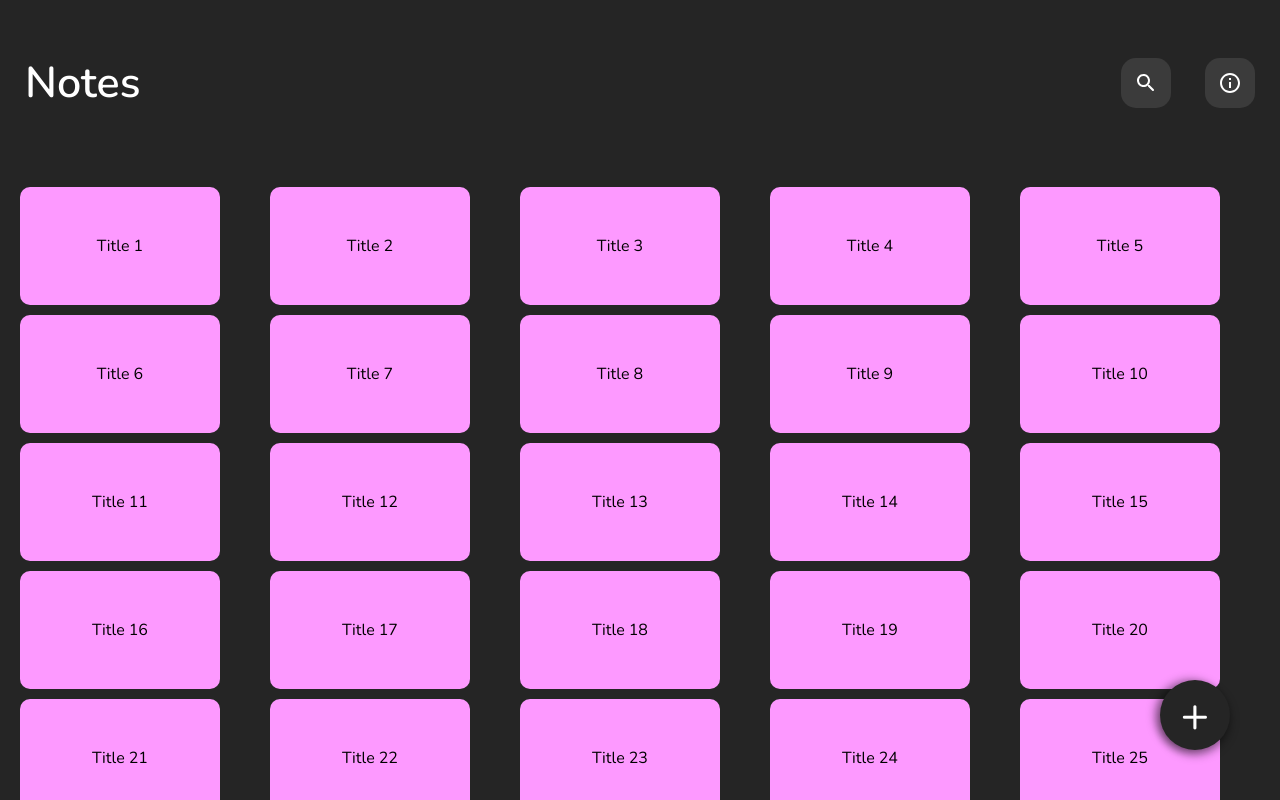
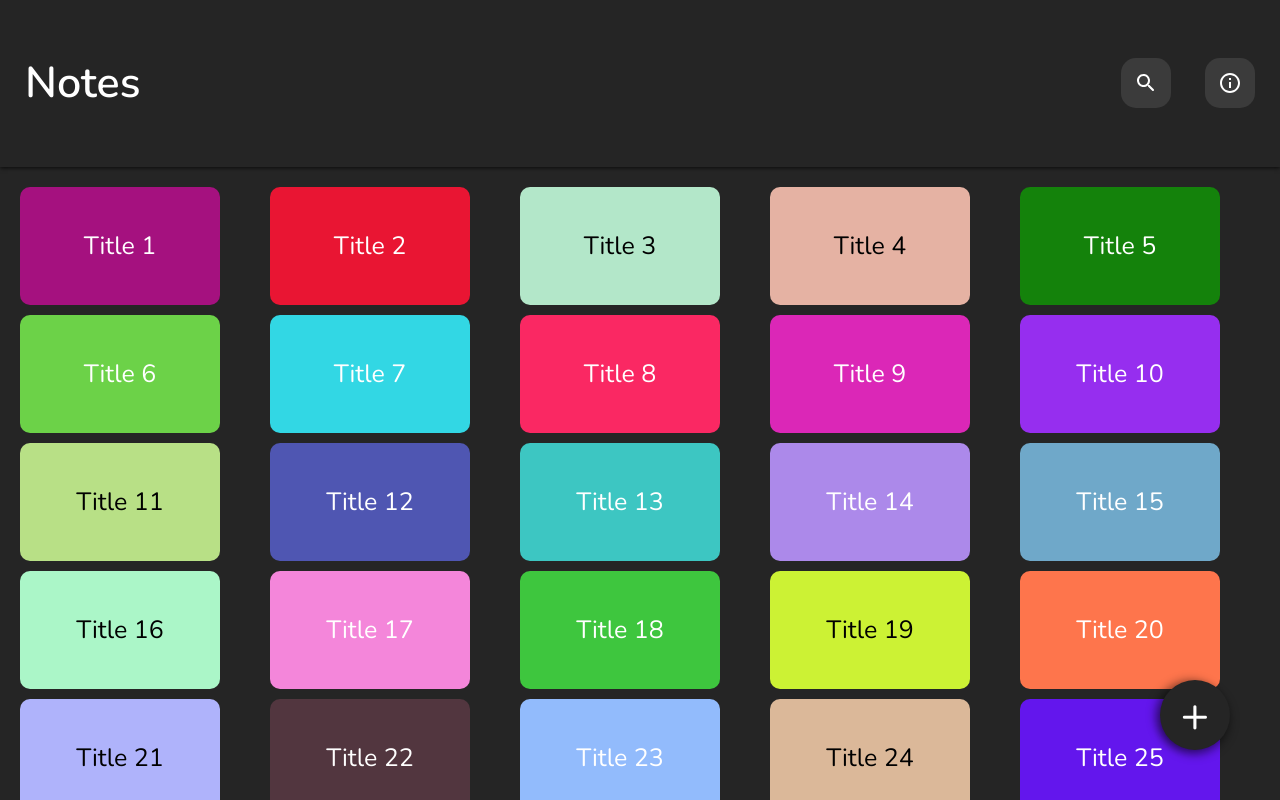
Before and after one commit to RobyJacob/notes-react, a React (Vite) app: page / in a window 1280 px wide. Built offline with nearby package versions, Linux system fonts and the light colour scheme.

Commit message:
move note rendering logic to parent,add random background color with contrasting text color,move empty note to seperate component

```diff
--- a/src/App.jsx
+++ b/src/App.jsx
@@ -1,18 +1,74 @@
-import Footer from "./components/Footer";
 import Header from "./components/Header";
-import Main from "./components/Main";
+import Note from "./components/Note";
 import dummyData from "./dummyData";
 import { useState } from 'react';
 import './styles.css';
+import Footer from "./components/Footer";
+import EmptyNote from "./components/EmptyNote";
 
 export default function App() {
   const [notes, setNotes] = useState(dummyData)
 
+  function generateRandomHexColor() {
+    return `#${Math.floor(Math.random() * 16777215).toString(16).padStart(6, 0).toUpperCase()}`
+  }
+
+  function padZero(str, len) {
+    len = len || 2;
+    let zeros = new Array(len).join('0');
+    return (zeros + str).slice(-len);
+  }
+
+  function invertColor(hex, bw) {
+    if (hex.indexOf('#') === 0) {
+        hex = hex.slice(1);
+    }
+    // convert 3-digit hex to 6-digits.
+    if (hex.length === 3) {
+        hex = hex[0] + hex[0] + hex[1] + hex[1] + hex[2] + hex[2];
+    }
+    if (hex.length !== 6) {
+        throw new Error('Invalid HEX color.');
+    }
+    let r = parseInt(hex.slice(0, 2), 16),
+        g = parseInt(hex.slice(2, 4), 16),
+        b = parseInt(hex.slice(4, 6), 16);
+    if (bw) {
+        // https://stackoverflow.com/a/3943023/112731
+        return (r * 0.299 + g * 0.587 + b * 0.114) > 186
+            ? '#000000'
+            : '#FFFFFF';
+    }
+    // invert color components
+    r = (255 - r).toString(16);
+    g = (255 - g).toString(16);
+    b = (255 - b).toString(16);
+    // pad each with zeros and return
+    return "#" + padZero(r) + padZero(g) + padZero(b);
+  }
+
   return (
     <div className="container">
       <Header />
-      <Main notes={notes}/>
-      {/* <Footer /> */}
+      {
+        notes.length > 0 ?
+        <main>
+          {
+            notes.map(note => {
+              let randomColor = generateRandomHexColor()
+
+              return <Note
+                note={note}
+                color={randomColor}
+                textColor={invertColor(randomColor, true)}
+              />
+            })
+          }
+        </main>
+        :
+        <EmptyNote />
+      }
+      <Footer />
     </div>
   )
 }
--- /dev/null
+++ b/src/components/EmptyNote.jsx
@@ -0,0 +1,8 @@
+export default function EmptyNote() {
+    return (
+        <div className="empty-note">
+            <img src="/src/assets/empty-note-logo.svg" className="empty-note-img"/>
+            <span className="empty-note-txt">Create your first note !</span>
+        </div>
+    )
+}
--- a/src/components/Main.jsx
+++ /dev/null
@@ -1,26 +0,0 @@
-import Footer from "./Footer"
-
-export default function Main(props) {
-    const renderNotes = props.notes.map(note => {
-        return (
-            <div className="note">
-                <span className="note-title">{note.title}</span>
-            </div>
-        )
-    })
-
-    return (
-            <main>
-                {
-                    props.notes.length > 0 ?
-                    renderNotes
-                    :
-                    <div className="empty-note">
-                        <img src="/src/assets/empty-note-logo.svg" className="empty-note-img"/>
-                        <span className="empty-note-txt">Create your first note !</span>
-                    </div>
-                }
-                <Footer />
-            </main>
-    )
-}
--- /dev/null
+++ b/src/components/Note.jsx
@@ -0,0 +1,7 @@
+export default function Note(props) {
+    return (
+        <div className="note" style={{backgroundColor: props.color}}>
+            <span className="note-title" style={{color: props.textColor}}>{props.note.title}</span>
+        </div>
+    )
+}
--- a/src/styles.css
+++ b/src/styles.css
@@ -13,6 +13,7 @@ header {
     display: flex;
     align-items: center;
     padding: 25px;
+    box-shadow: 0px 1px 4px rgba(0, 0, 0, 0.75);
 }
 
 .container {
@@ -68,26 +69,21 @@ main {
     /* border: 2px solid green; */
 }
 
-.note-wrapper {
-    /* display: flex;
-    flex-direction: column; */
-    display: grid;
-    /* align-items: center; */
-    grid-gap: 15px;
-    grid-template-columns: repeat(auto-fit, 200px);
-    /* border: 2px solid red; */
-}
-
 .note {
     display: flex;
-    background-color: #FD99FF;
     border-radius: 10px;
     width: 200px;
     height: 118px;
     justify-content: center;
     align-items: center;
     padding: 20px;
-    /* margin: 0 0 12px 0; */
+}
+
+.note-title {
+    font-style: normal;
+    font-weight: 400;
+    font-size: 25px;
+    line-height: 34px;
 }
 
 .empty-note {
```
